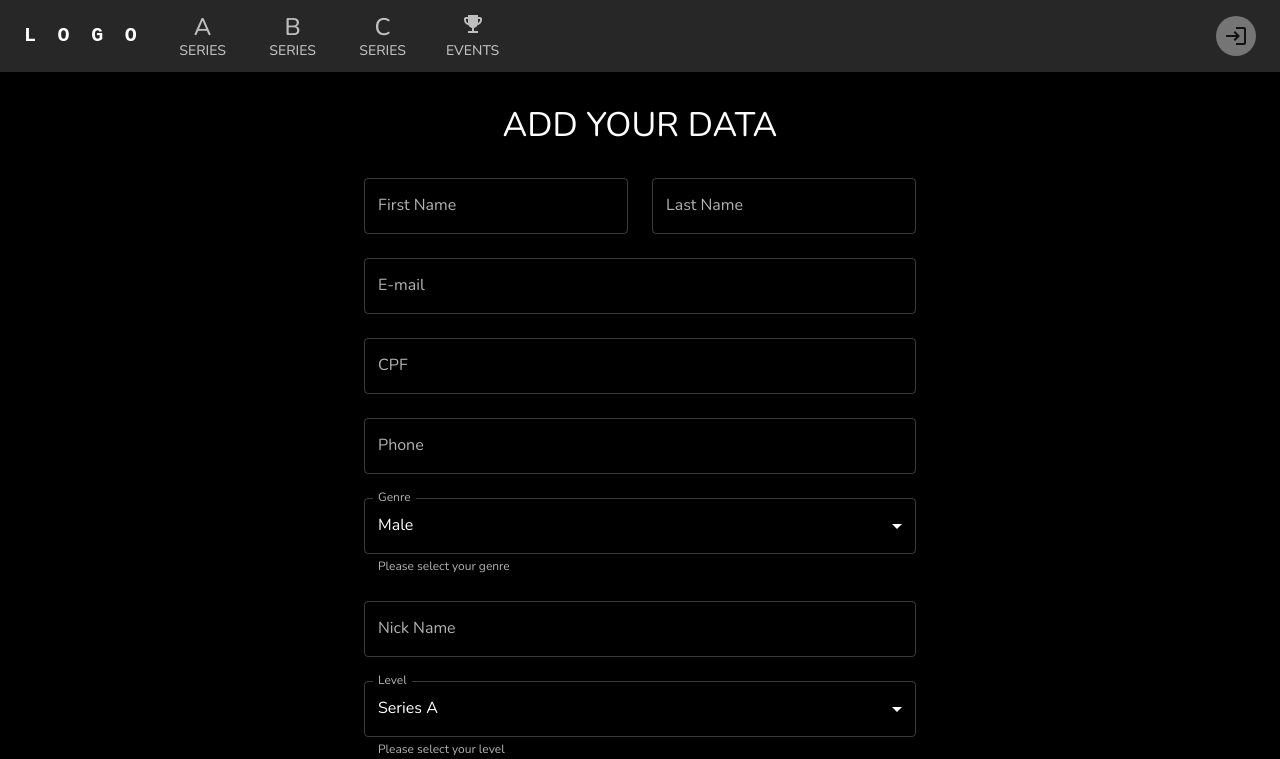
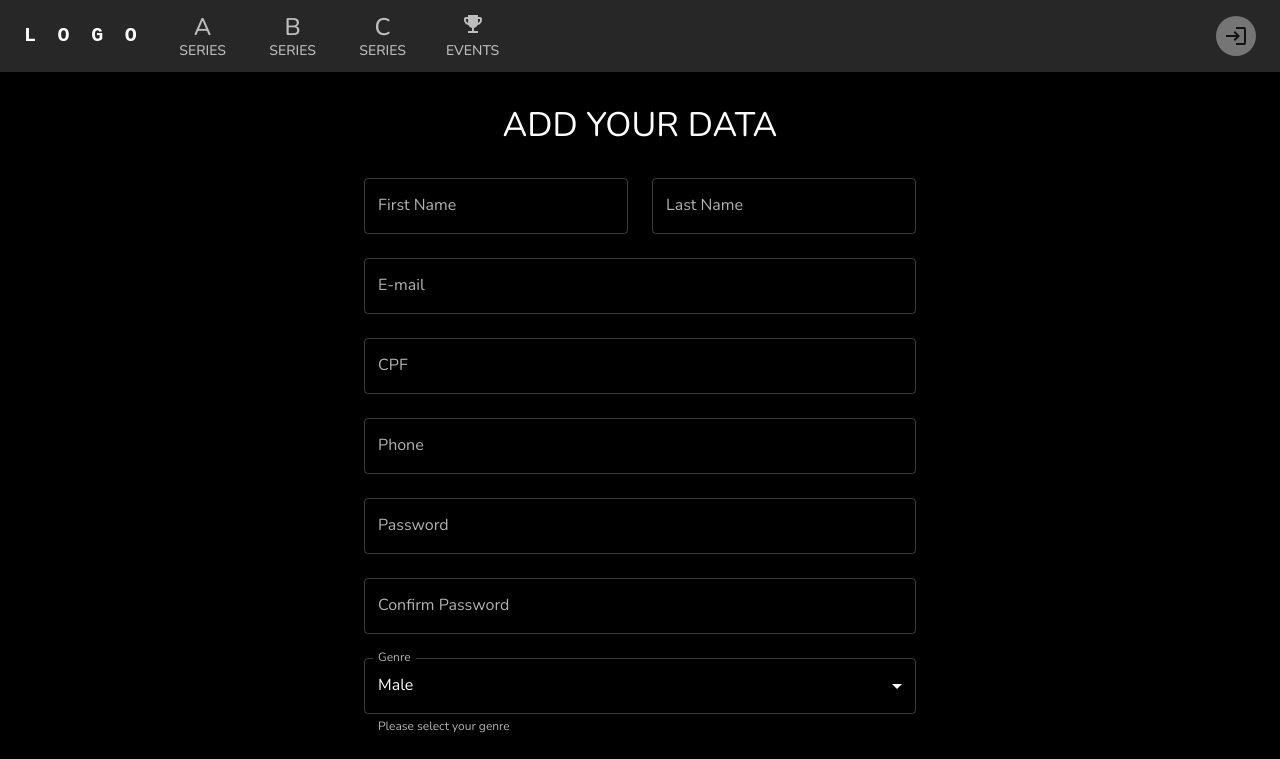
Before and after one commit to devRafaCoelho/flag, a React (Vite) app: page /signup in a window 1280 px wide. Shown: the top 759 px of the page. Built offline with nearby package versions, Linux system fonts and the light colour scheme.

Commit message:
revised signup form

```diff
--- a/src/components/Forms/SignupForm/index.tsx
+++ b/src/components/Forms/SignupForm/index.tsx
@@ -163,6 +163,14 @@ export default function SignupForm() {
         </Grid>
 
         <Grid item xs={12}>
+          <TextField label="Password" variant="outlined" fullWidth />
+        </Grid>
+
+        <Grid item xs={12}>
+          <TextField label="Confirm Password" variant="outlined" fullWidth />
+        </Grid>
+
+        <Grid item xs={12}>
           <TextField
             fullWidth
             select
```
